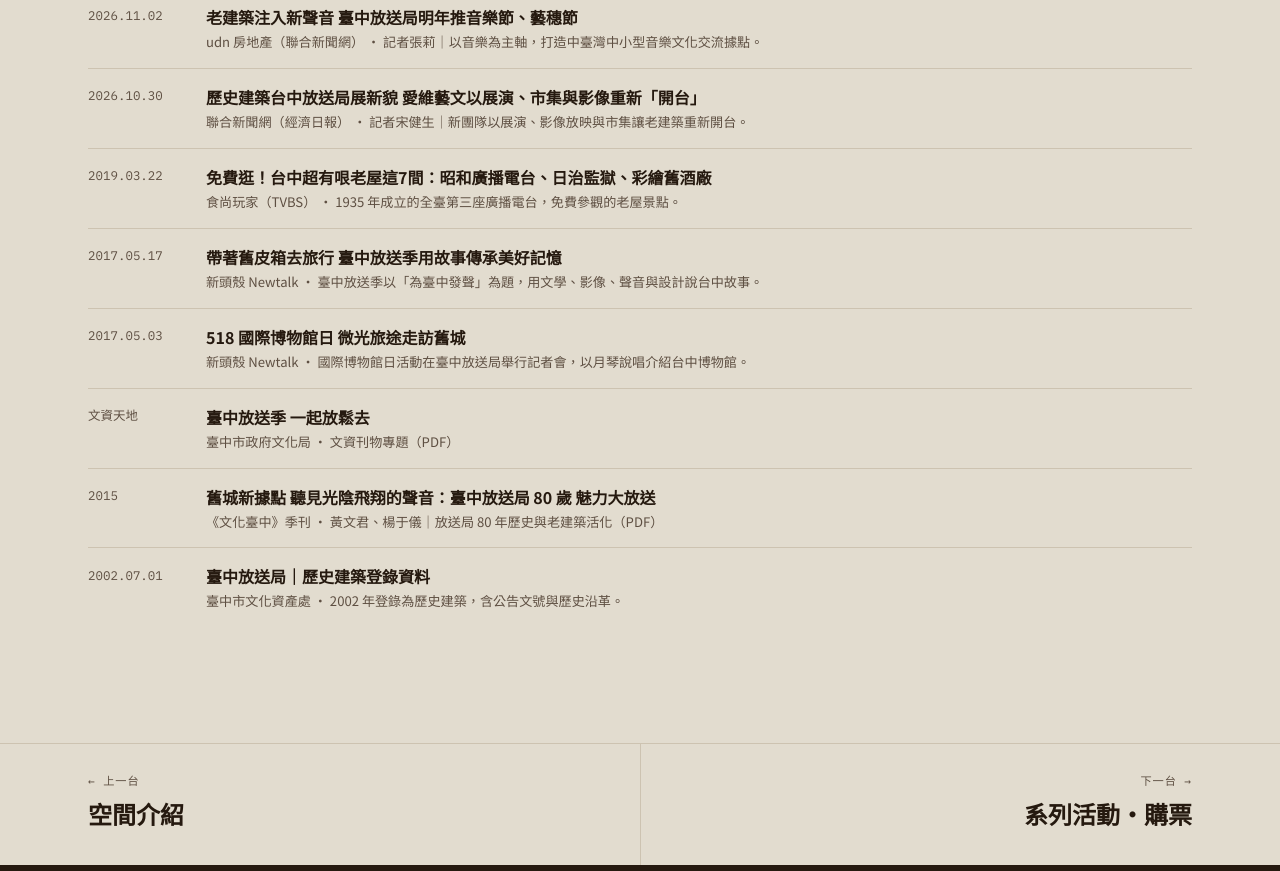
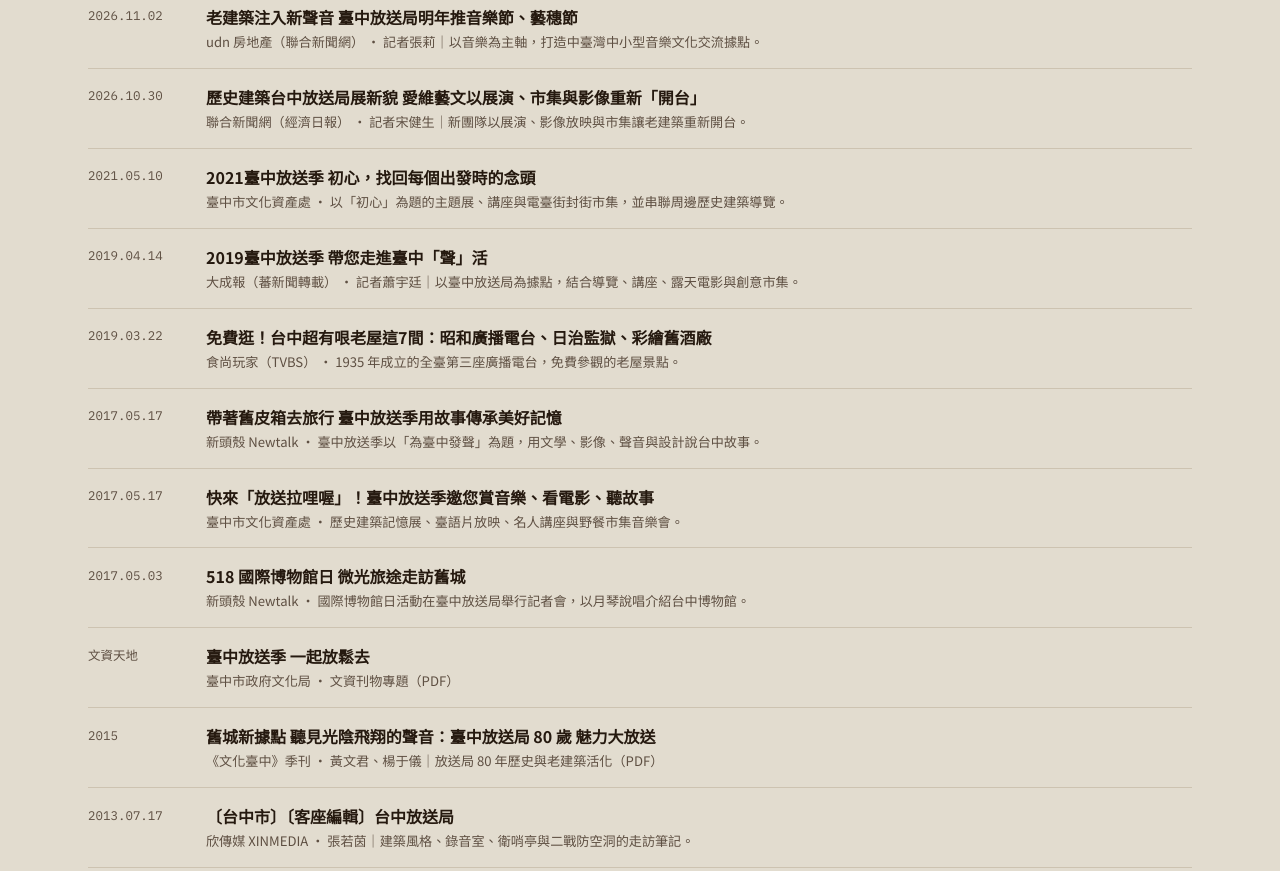
Before and after one commit to kevin141319-tw/radioone, a plain HTML site: page archive.html in a window 1280 px wide. Shown: the part 5553-6424 px from the top of the page. Drawn offline with nearby package versions, Linux system fonts and the light colour scheme.

Commit message:
媒體報導新增 2021、2019 放送季、2017 文資處、2013 欣傳媒共 4 則
Co-Authored-By: Claude Opus 5.5 <noreply@anthropic.com>
Claude-Session: https://claude.ai/code/session_01VdP73t8UswLD4pDxfytyzX

```diff
--- a/archive.html
+++ b/archive.html
@@ -51,11 +51,15 @@
           <li><a href="https://www.cdns.com.tw/articles/1484605" target="_blank" rel="noopener"><time>2026.11.03</time><span><b>台中放送局新團隊營運 打造中台灣音樂藝文匯流中心</b><small>中華日報 · 記者楊文琳｜愛維藝文接手經營，館長鄭楨慶：延續「放送」精神，以現場演出取代過去的廣播訊號。</small></span></a></li>
           <li><a href="https://house.udn.com/house/story/123601/9852051" target="_blank" rel="noopener"><time>2026.11.02</time><span><b>老建築注入新聲音 臺中放送局明年推音樂節、藝穗節</b><small>udn 房地產（聯合新聞網） · 記者張莉｜以音樂為主軸，打造中臺灣中小型音樂文化交流據點。</small></span></a></li>
           <li><a href="https://udn.com/news/story/7325/9847876" target="_blank" rel="noopener"><time>2026.10.30</time><span><b>歷史建築台中放送局展新貌 愛維藝文以展演、市集與影像重新「開台」</b><small>聯合新聞網（經濟日報） · 記者宋健生｜新團隊以展演、影像放映與市集讓老建築重新開台。</small></span></a></li>
+          <li><a href="https://www.tchac.taichung.gov.tw/information?uid=4&pid=4829" target="_blank" rel="noopener"><time>2021.05.10</time><span><b>2021臺中放送季 初心，找回每個出發時的念頭</b><small>臺中市文化資產處 · 以「初心」為題的主題展、講座與電臺街封街市集，並串聯周邊歷史建築導覽。</small></span></a></li>
+          <li><a href="https://n.yam.com/Article/20190414224294" target="_blank" rel="noopener"><time>2019.04.14</time><span><b>2019臺中放送季 帶您走進臺中「聲」活</b><small>大成報（蕃新聞轉載） · 記者蕭宇廷｜以臺中放送局為據點，結合導覽、講座、露天電影與創意市集。</small></span></a></li>
           <li><a href="https://supertaste.tvbs.com.tw/travel/314864" target="_blank" rel="noopener"><time>2019.03.22</time><span><b>免費逛！台中超有哏老屋這7間：昭和廣播電台、日治監獄、彩繪舊酒廠</b><small>食尚玩家（TVBS） · 1935 年成立的全臺第三座廣播電台，免費參觀的老屋景點。</small></span></a></li>
           <li><a href="https://newtalk.tw/news/view/2017-05-17/86885" target="_blank" rel="noopener"><time>2017.05.17</time><span><b>帶著舊皮箱去旅行 臺中放送季用故事傳承美好記憶</b><small>新頭殼 Newtalk · 臺中放送季以「為臺中發聲」為題，用文學、影像、聲音與設計說台中故事。</small></span></a></li>
+          <li><a href="https://www.tchac.taichung.gov.tw/information?uid=4&pid=812" target="_blank" rel="noopener"><time>2017.05.17</time><span><b>快來「放送拉哩喔」！臺中放送季邀您賞音樂、看電影、聽故事</b><small>臺中市文化資產處 · 歷史建築記憶展、臺語片放映、名人講座與野餐市集音樂會。</small></span></a></li>
           <li><a href="https://newtalk.tw/news/view/2017-05-03/85796" target="_blank" rel="noopener"><time>2017.05.03</time><span><b>518 國際博物館日 微光旅途走訪舊城</b><small>新頭殼 Newtalk · 國際博物館日活動在臺中放送局舉行記者會，以月琴說唱介紹台中博物館。</small></span></a></li>
           <li><a href="https://www.culture.taichung.gov.tw/media/819807/%E6%96%87%E8%B3%87%E5%A4%A9%E5%9C%B0-%E8%87%BA%E4%B8%AD%E6%94%BE%E9%80%81%E5%AD%A3-%E4%B8%80%E8%B5%B7%E6%94%BE%E9%AC%86%E5%8E%BB.pdf" target="_blank" rel="noopener"><time>文資天地</time><span><b>臺中放送季 一起放鬆去</b><small>臺中市政府文化局 · 文資刊物專題（PDF）</small></span></a></li>
           <li><a href="https://www.culture.taichung.gov.tw/media/823363/在地故事-臺中放送局80歲-魅力大放送.pdf" target="_blank" rel="noopener"><time>2015</time><span><b>舊城新據點 聽見光陰飛翔的聲音：臺中放送局 80 歲 魅力大放送</b><small>《文化臺中》季刊 · 黃文君、楊于儀｜放送局 80 年歷史與老建築活化（PDF）</small></span></a></li>
+          <li><a href="https://www.xinmedia.com/article/4301" target="_blank" rel="noopener"><time>2013.07.17</time><span><b>〔台中市〕〔客座編輯〕台中放送局</b><small>欣傳媒 XINMEDIA · 張若茵｜建築風格、錄音室、衛哨亭與二戰防空洞的走訪筆記。</small></span></a></li>
           <li><a href="https://www.tchac.taichung.gov.tw/historybuilding?uid=34&pid=25" target="_blank" rel="noopener"><time>2002.07.01</time><span><b>臺中放送局｜歷史建築登錄資料</b><small>臺中市文化資產處 · 2002 年登錄為歷史建築，含公告文號與歷史沿革。</small></span></a></li>
         </ul>
       </div>
```
